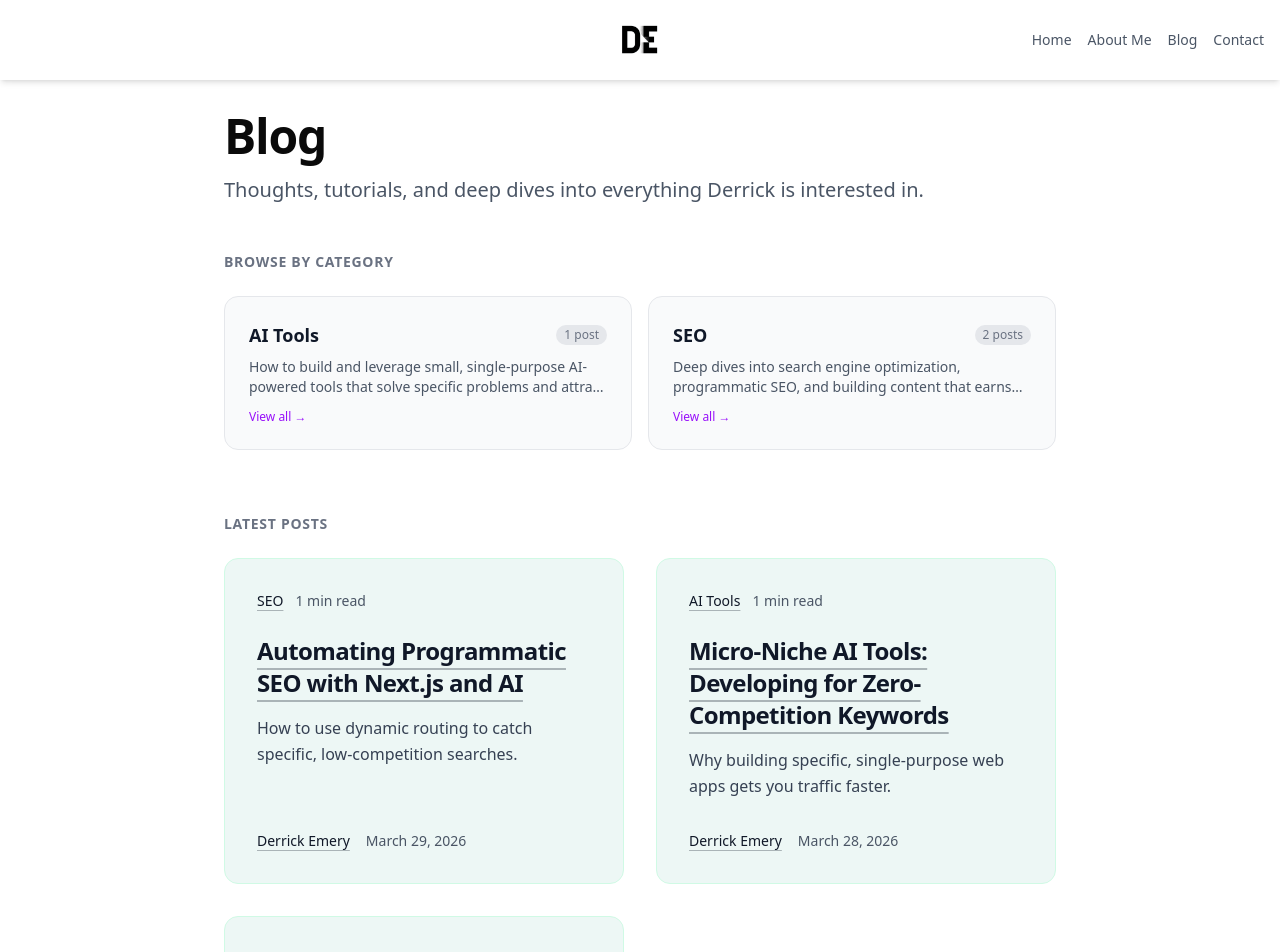
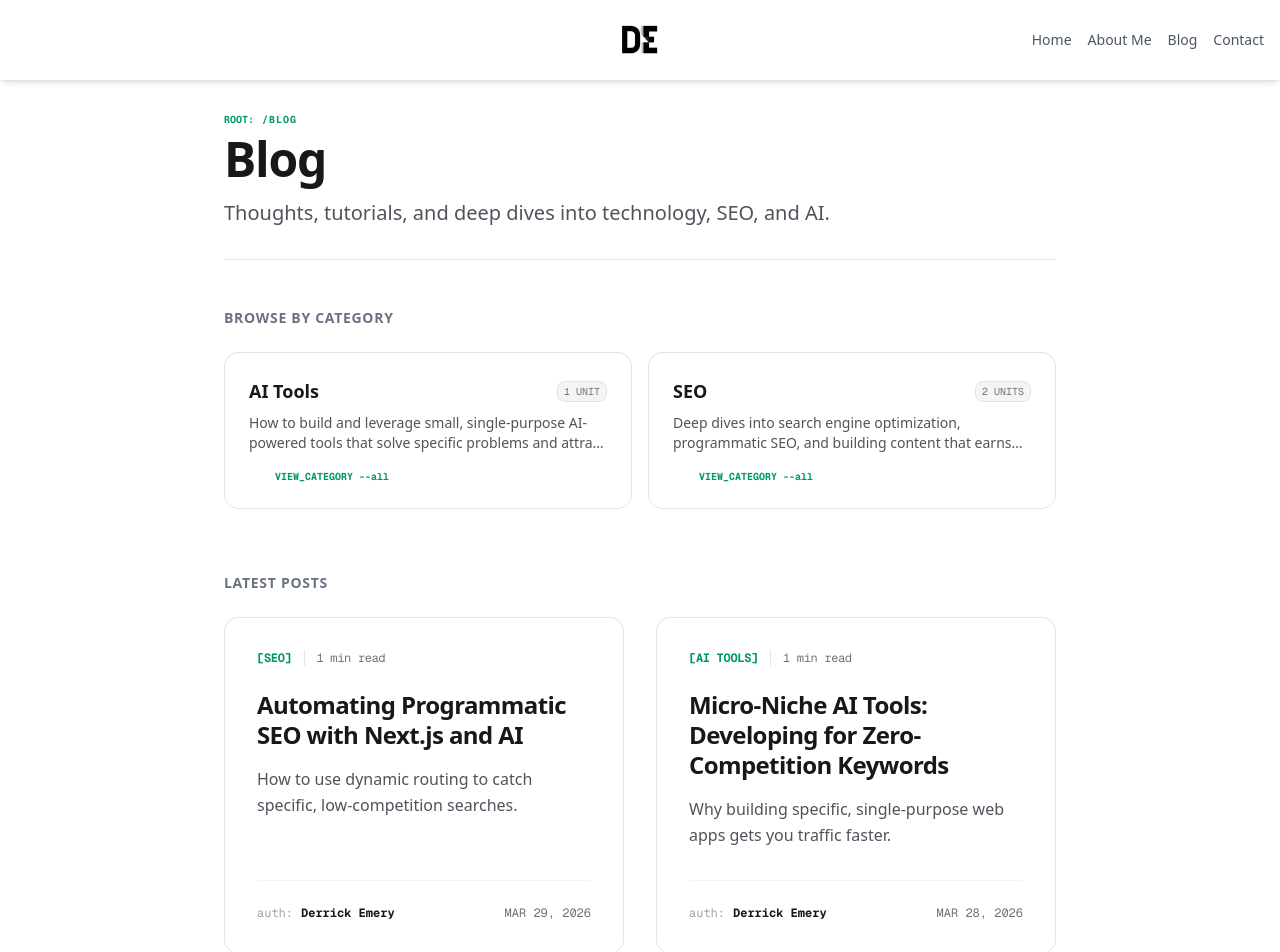
Before and after one commit to derricke/derricke.github.io, a Next.js app: page /blog in a window 1280 px wide. Shown: the top 952 px of the page. Built offline with nearby package versions, Linux system fonts and the light colour scheme; no server answers.

Commit message:
better blog styling

```diff
--- a/src/app/blog/[category]/page.tsx
+++ b/src/app/blog/[category]/page.tsx
@@ -86,9 +86,17 @@ export default async function CategoryPage({
         ]}
       />
 
-      <header className="mb-12">
-        <h1 className="text-4xl md:text-5xl font-bold tracking-tight mb-4">{cat.title}</h1>
-        <p className="text-xl text-gray-600 dark:text-gray-400 max-w-2xl">{cat.description}</p>
+      <header className="mb-12 border-b border-zinc-200 dark:border-zinc-800 pb-8">
+        <div className="flex items-center gap-2 mb-2 text-[10px] font-mono font-bold text-emerald-600 dark:text-emerald-400">
+          <span>DIR:</span>
+          <span className="uppercase tracking-widest">{cat.title}</span>
+        </div>
+        <h1 className="text-4xl md:text-5xl font-bold tracking-tight mb-4 text-zinc-900 dark:text-zinc-100 font-outfit">
+          {cat.title}
+        </h1>
+        <p className="text-xl text-zinc-600 dark:text-zinc-400 max-w-2xl font-outfit">
+          {cat.description}
+        </p>
       </header>
 
       {posts.length === 0 ? (
--- a/src/app/blog/page.tsx
+++ b/src/app/blog/page.tsx
@@ -54,10 +54,16 @@ export default function BlogIndexPage() {
         }}
       />
 
-      <header className="mb-12 text-center md:text-left">
-        <h1 className="text-4xl md:text-5xl font-bold tracking-tight mb-4">Blog</h1>
-        <p className="text-xl text-gray-600 dark:text-gray-400">
-          Thoughts, tutorials, and deep dives into everything Derrick is interested in.
+      <header className="mb-12 border-b border-zinc-200 dark:border-zinc-800 pb-8 text-center md:text-left">
+        <div className="flex items-center justify-center md:justify-start gap-2 mb-2 text-[10px] font-mono font-bold text-emerald-600 dark:text-emerald-400">
+          <span>ROOT:</span>
+          <span className="uppercase tracking-widest">/blog</span>
+        </div>
+        <h1 className="text-4xl md:text-5xl font-bold tracking-tight mb-4 text-zinc-900 dark:text-zinc-100 font-outfit">
+          Blog
+        </h1>
+        <p className="text-xl text-zinc-600 dark:text-zinc-400 max-w-2xl font-outfit">
+          Thoughts, tutorials, and deep dives into technology, SEO, and AI.
         </p>
       </header>
 
@@ -76,22 +82,23 @@ export default function BlogIndexPage() {
               <Link
                 key={cat.slug}
                 href={`/blog/${cat.slug}`}
-                className="group flex flex-col gap-2 rounded-xl border border-gray-200 dark:border-zinc-800 bg-gray-50 dark:bg-zinc-900/50 p-6 hover:border-purple-300 dark:hover:border-purple-700 hover:bg-purple-50 dark:hover:bg-purple-950/20 transition-all duration-200"
+                className="group flex flex-col gap-2 rounded-xl border border-zinc-200 dark:border-zinc-800 bg-white dark:bg-zinc-950 p-6 hover:border-emerald-500/50 hover:shadow-lg hover:shadow-emerald-500/5 transition-all duration-200"
               >
                 <div className="flex items-center justify-between">
-                  <span className="text-lg font-semibold text-gray-900 dark:text-gray-100 group-hover:text-purple-700 dark:group-hover:text-purple-400 transition-colors">
+                  <span className="text-lg font-bold text-zinc-900 dark:text-zinc-100 group-hover:text-emerald-600 dark:group-hover:text-emerald-400 transition-colors font-outfit">
                     {cat.title}
                   </span>
-                  <span className="text-xs text-gray-500 dark:text-gray-400 bg-gray-200 dark:bg-zinc-700 rounded-full px-2 py-0.5">
-                    {count} {count === 1 ? 'post' : 'posts'}
+                  <span className="text-[10px] font-mono text-zinc-500 dark:text-zinc-500 bg-zinc-100 dark:bg-zinc-900 rounded-md px-1.5 py-0.5 border border-zinc-200 dark:border-zinc-800">
+                    {count} {count === 1 ? 'UNIT' : 'UNITS'}
                   </span>
                 </div>
-                <p className="text-sm text-gray-600 dark:text-gray-400 line-clamp-2">
+                <p className="text-sm text-zinc-600 dark:text-zinc-400 line-clamp-2 font-outfit">
                   {cat.description}
                 </p>
-                <span className="mt-1 text-xs font-medium text-purple-600 dark:text-purple-400 group-hover:underline">
-                  View all →
-                </span>
+                <div className="mt-2 flex items-center gap-2 text-[10px] font-mono font-bold text-emerald-600 dark:text-emerald-400">
+                  <span className="opacity-0 group-hover:opacity-100 transition-opacity">RUN</span>
+                  <span className="group-hover:underline">VIEW_CATEGORY --all</span>
+                </div>
               </Link>
             );
           })}
--- a/src/components/Breadcrumbs.tsx
+++ b/src/components/Breadcrumbs.tsx
@@ -49,10 +49,10 @@ export function Breadcrumbs({ items, className = '' }: BreadcrumbsProps) {
               )}
               <Link
                 href={item.href}
-                className={`text-sm transition-colors ${
+                className={`text-xs font-mono uppercase tracking-tight transition-colors ${
                   item.current
-                    ? 'text-gray-900 dark:text-gray-100 cursor-default'
-                    : 'text-gray-500 dark:text-gray-400 hover:text-gray-700 dark:hover:text-gray-200'
+                    ? 'text-zinc-900 dark:text-zinc-100 cursor-default'
+                    : 'text-zinc-500 dark:text-zinc-500 hover:text-emerald-600 dark:hover:text-emerald-400'
                 }`}
                 aria-current={item.current ? 'page' : undefined}
               >
--- a/src/components/PostCard.tsx
+++ b/src/components/PostCard.tsx
@@ -11,43 +11,46 @@ interface PostCardProps {
 export function PostCard({ post, categoryTitle }: PostCardProps) {
   const publishDate = new Date(post.publishedAt).toLocaleDateString('en-US', {
     year: 'numeric',
-    month: 'long',
+    month: 'short',
     day: 'numeric',
   });
 
   return (
-    <article className="group relative flex flex-col items-start h-full rounded-xl border border-emerald-100 dark:border-zinc-800 bg-[#edf7f5] dark:bg-zinc-900/50 p-6 sm:p-8 transition-all hover:shadow-md dark:hover:shadow-zinc-900/50">
+    <article className="group relative flex flex-col items-start h-full rounded-xl border border-zinc-200 dark:border-zinc-800 bg-white dark:bg-zinc-950 p-6 sm:p-8 transition-all hover:border-emerald-500/50 hover:shadow-lg hover:shadow-emerald-500/5">
       {/* Top row: Category, Read Time */}
-      <div className="flex items-center gap-3 mb-6 text-sm relative z-10">
+      <div className="flex items-center gap-3 mb-6 text-xs font-mono tracking-tight relative z-10">
         <Link
           href={`/blog/${post.category}`}
-          className="font-medium text-gray-900 dark:text-gray-100 underline decoration-gray-900/30 dark:decoration-gray-100/30 underline-offset-4 decoration-1 hover:decoration-gray-900 dark:hover:decoration-gray-100 transition-all font-outfit"
+          className="font-bold text-emerald-600 dark:text-emerald-400 uppercase hover:text-emerald-500 transition-colors"
         >
-          {categoryTitle}
+          [{categoryTitle}]
         </Link>
-        <span className="text-gray-600 dark:text-gray-400">
+        <span className="text-zinc-500 dark:text-zinc-500 border-l border-zinc-200 dark:border-zinc-800 pl-3">
           {post.readTime}
         </span>
       </div>
 
       {/* Title with Absolute Overlay Link */}
-      <h2 className="text-2xl font-bold tracking-tight text-gray-900 dark:text-gray-100 mb-4 font-outfit">
+      <h2 className="text-2xl font-bold tracking-tight text-zinc-900 dark:text-zinc-100 mb-4 font-outfit leading-tight group-hover:text-emerald-600 dark:group-hover:text-emerald-400 transition-colors">
         <Link
           href={`/blog/${post.category}/${post.slug}`}
-          className="underline decoration-gray-900/30 dark:decoration-gray-100/30 underline-offset-8 decoration-2 hover:decoration-gray-900 dark:hover:decoration-gray-100 transition-all"
+          className="relative inline-block"
         >
           <span className="absolute inset-0 z-0" aria-hidden="true" />
           {post.title}
+          <div className="absolute -bottom-1 left-0 w-0 h-0.5 bg-emerald-500 group-hover:w-full transition-all duration-300" />
         </Link>
       </h2>
 
       {/* Summary */}
-      <p className="text-gray-700 dark:text-gray-300 mb-8 leading-relaxed max-w-2xl font-outfit text-sm sm:text-base flex-grow">
+      <p className="text-zinc-600 dark:text-zinc-400 mb-8 leading-relaxed max-w-2xl font-outfit text-sm sm:text-base flex-grow">
         {post.description}
       </p>
 
       {/* Bottom row: Author, Date */}
-      <div className="flex items-center gap-4 text-sm font-outfit mt-auto relative z-10">
+      <div className="flex items-center justify-between w-full text-xs font-mono mt-auto pt-6 border-t border-zinc-100 dark:border-zinc-900 relative z-10">
+        <div className="flex items-center gap-2">
+          <span className="text-zinc-400">auth:</span>
           {(() => {
             const author = getAuthorProfile(post.author.name);
             return author ? (
@@ -55,17 +58,18 @@ export function PostCard({ post, categoryTitle }: PostCardProps) {
                 href={author.links.linkedin}
                 target="_blank"
                 rel="noopener noreferrer"
-              className="text-gray-900 dark:text-gray-100 underline decoration-gray-900/30 dark:decoration-gray-100/30 underline-offset-4 hover:decoration-gray-900 dark:hover:decoration-gray-100 transition-all font-medium"
+                className="text-zinc-900 dark:text-zinc-100 hover:text-emerald-600 dark:hover:text-emerald-400 font-bold transition-all"
               >
                 {post.author.name}
               </a>
             ) : (
-            <span className="text-gray-900 dark:text-gray-100 font-medium">
+              <span className="text-zinc-900 dark:text-zinc-100 font-bold">
                 {post.author.name}
               </span>
             );
           })()}
-        <time dateTime={post.publishedAt} className="text-gray-600 dark:text-gray-400">
+        </div>
+        <time dateTime={post.publishedAt} className="text-zinc-500 uppercase">
           {publishDate}
         </time>
       </div>
--- a/src/components/layouts/BlufLayout.tsx
+++ b/src/components/layouts/BlufLayout.tsx
@@ -89,12 +89,12 @@ export function BlufLayout({ contentInfo, children, breadcrumbs }: BlufLayoutPro
         {/* BLUF Summary - Engineered for LLM Extraction */}
         <aside
           aria-label="Key Takeaways"
-          className="bg-purple-50 dark:bg-zinc-900/50 p-6 rounded-lg ring-1 ring-purple-100 dark:ring-zinc-800/50"
+          className="bg-zinc-50 dark:bg-zinc-900/30 p-6 rounded-xl border border-zinc-200 dark:border-zinc-800 border-l-4 border-l-emerald-500 shadow-sm"
         >
-          <h2 className="text-sm font-semibold uppercase tracking-wider mb-2 text-purple-900 dark:text-purple-300">
-            Key Takeaways
+          <h2 className="text-[10px] font-mono font-bold uppercase tracking-[0.2em] mb-2 text-emerald-600 dark:text-emerald-400">
+            [EXECUTIVE_SUMMARY]
           </h2>
-          <p className="text-base leading-relaxed text-gray-800 dark:text-gray-300">
+          <p className="text-base leading-relaxed text-zinc-800 dark:text-zinc-300 font-outfit">
             {contentInfo.blufSummary}
           </p>
         </aside>
```
Lines whose indentation alone changed are shown as unchanged.
